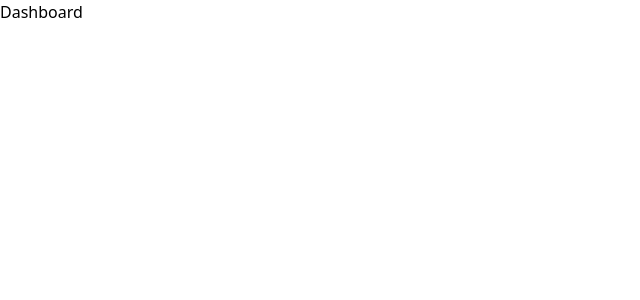
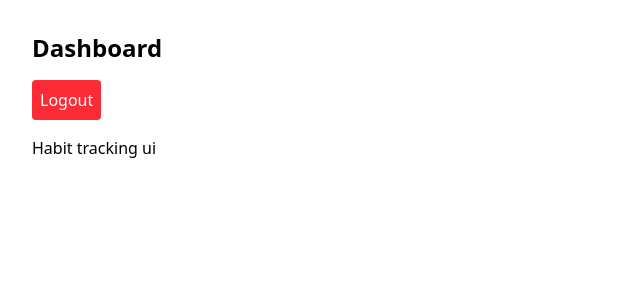
Before and after one commit to Tega96/habit-traka, a Next.js app: page /dashboard in a window 1280 px wide. Shown: the top 300 px of the page, without its empty margins (0-640 px from the left). Built offline with nearby package versions, Linux system fonts and the light colour scheme; sample sign-in values are in the browser's storage.

Commit message:
Protect dashboard

```diff
--- a/app/dashboard/page.tsx
+++ b/app/dashboard/page.tsx
@@ -1,11 +1,37 @@
+"use client"
+import { useEffect } from 'react';
+import { useRouter } from 'next/navigation';
+import { isAuthenticated, logoutUser } from '@/lib/auth';
 import { memo } from 'react';
 
+
 const Dashboard = () => {
-  return (
-    <div>
-      <h2>Dashboard</h2>
-    </div>
-  );
+
+    const router = useRouter();
+
+    useEffect(() => {
+        if (!isAuthenticated()) {
+            router.replace('/login');
+        }
+    }, [router]);
+
+    const handleLogout = () => {
+        logoutUser();
+        router.push('/login')
+    }
+
+    return (
+        <div className="p-8">
+            <h1 className="text-2xl font-bold">Dashboard</h1>
+            <button
+                onClick={handleLogout}
+                className="mt-4 bg-red-500 text-white p-2 rounded"
+            >
+                Logout
+            </button>
+            <p className="mt-4">Habit tracking ui</p>
+        </div>
+    );
 };
 
 export default memo(Dashboard);
```
